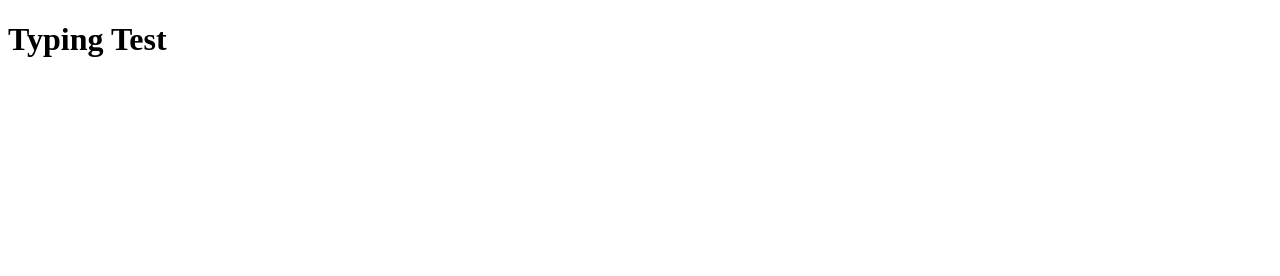
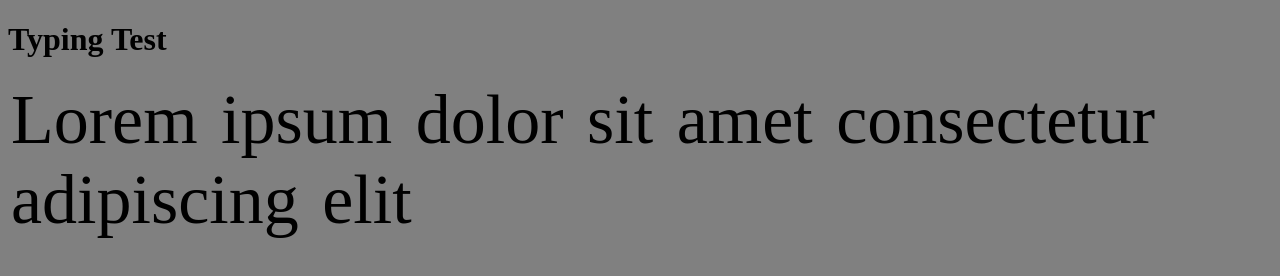
Before and after one commit to KhweziN/TypingTest, a plain HTML site: page html/index.html in a window 1280 px wide. Drawn offline with Linux system fonts and the light colour scheme.

Commit message:
Created the structure for words and letters

```diff
--- a/css/index.css
+++ b/css/index.css
@@ -0,0 +1,19 @@
+body{
+ background-color: gray;
+}
+
+#typing-area{
+    display: flex;
+    flex-wrap: wrap;
+}
+
+/* uses flexbox to avoid issue of spacing between inline-divs */
+/* Source: https://css-tricks.com/fighting-the-space-between-inline-block-elements/ */
+.typing-word{
+    margin: 0 3px 0 3px;
+    display: flex;
+}
+
+.typing-letter{
+    font-size: 70px;
+}
--- a/html/index.html
+++ b/html/index.html
@@ -7,6 +7,85 @@
     <body>
         <h1>Typing Test</h1>
         <div id="typing-area">
+            <div class="typing-word">
+                <div class="typing-letter">L</div>
+                <div class="typing-letter">o</div>
+                <div class="typing-letter">r</div>
+                <div class="typing-letter">e</div>
+                <div class="typing-letter">m</div>
+                <div class="typing-letter">&nbsp;</div>
+            </div>
+
+            <div class="typing-word">
+                <div class="typing-letter">i</div>
+                <div class="typing-letter">p</div>
+                <div class="typing-letter">s</div>
+                <div class="typing-letter">u</div>
+                <div class="typing-letter">m</div>
+                <div class="typing-letter">&nbsp;</div>
+            </div>
+
+            <div class="typing-word">
+                <div class="typing-letter">d</div>
+                <div class="typing-letter">o</div>
+                <div class="typing-letter">l</div>
+                <div class="typing-letter">o</div>
+                <div class="typing-letter">r</div>
+                <div class="typing-letter">&nbsp;</div>
+            </div>
+
+            <div class="typing-word">
+                <div class="typing-letter">s</div>
+                <div class="typing-letter">i</div>
+                <div class="typing-letter">t</div>
+                <div class="typing-letter">&nbsp;</div>
+            </div>
+
+            <div class="typing-word">
+                <div class="typing-letter">a</div>
+                <div class="typing-letter">m</div>
+                <div class="typing-letter">e</div>
+                <div class="typing-letter">t</div>
+                <div class="typing-letter">&nbsp;</div>
+            </div>
+
+            <div class="typing-word">
+                <div class="typing-letter">c</div>
+                <div class="typing-letter">o</div>
+                <div class="typing-letter">n</div>
+                <div class="typing-letter">s</div>
+                <div class="typing-letter">e</div>
+                <div class="typing-letter">c</div>
+                <div class="typing-letter">t</div>
+                <div class="typing-letter">e</div>
+                <div class="typing-letter">t</div>
+                <div class="typing-letter">u</div>
+                <div class="typing-letter">r</div>
+                <div class="typing-letter">&nbsp;</div>
+            </div>
+
+            <div class="typing-word">
+                <div class="typing-letter">a</div>
+                <div class="typing-letter">d</div>
+                <div class="typing-letter">i</div>
+                <div class="typing-letter">p</div>
+                <div class="typing-letter">i</div>
+                <div class="typing-letter">s</div>
+                <div class="typing-letter">c</div>
+                <div class="typing-letter">i</div>
+                <div class="typing-letter">n</div>
+                <div class="typing-letter">g</div>
+                <div class="typing-letter">&nbsp;</div>
+            </div>
+
+            <div class="typing-word">
+                <div class="typing-letter">e</div>
+                <div class="typing-letter">l</div>
+                <div class="typing-letter">i</div>
+                <div class="typing-letter">t</div>
+                <div class="typing-letter">&nbsp;</div>
+            </div>
+
 
         </div>
         <script src="/javascript/index.js"></script>
```
